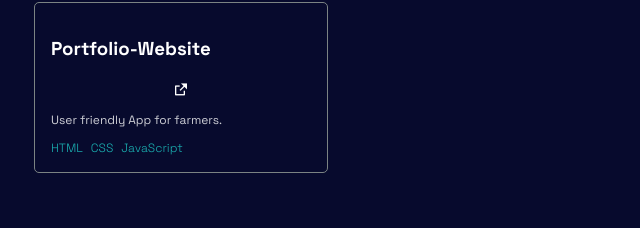
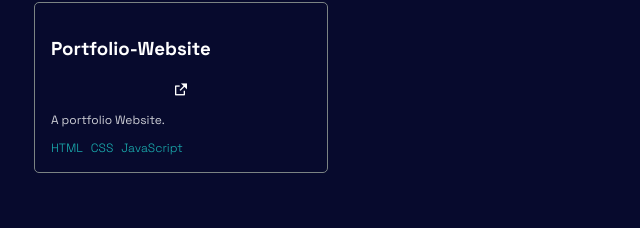
Before and after one commit to Smitha113/Smitha, a plain HTML site: page index.html in a window 1280 px wide. Shown: the part 943-1171 px from the top of the page, 306-946 px from the left. Drawn offline with nearby package versions, Linux system fonts and the light colour scheme.

Commit message:
Update index.html

```diff
--- a/index.html
+++ b/index.html
@@ -92,7 +92,7 @@
               <h3>Portfolio-Website</h3>
               <i class="ri-external-link-fill"></i>
             </a>
-            <p>User friendly App for farmers.</p>
+            <p>A portfolio Website.</p>
             <div class="project-languages">
               <span>HTML</span>
               <span>CSS</span>
```
